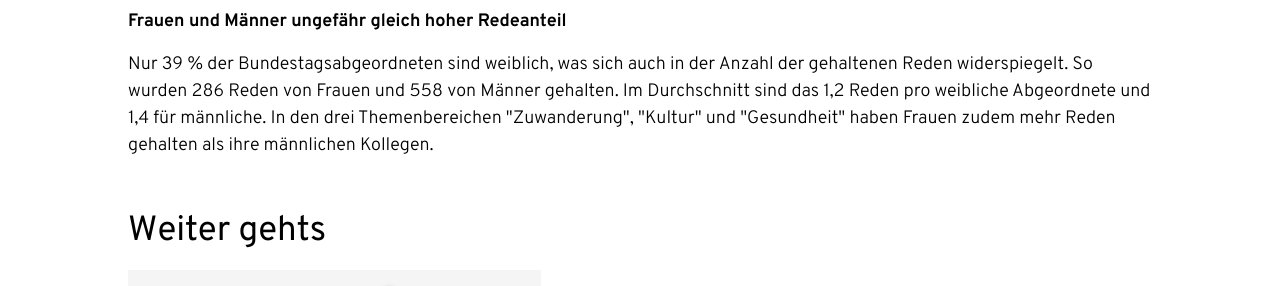
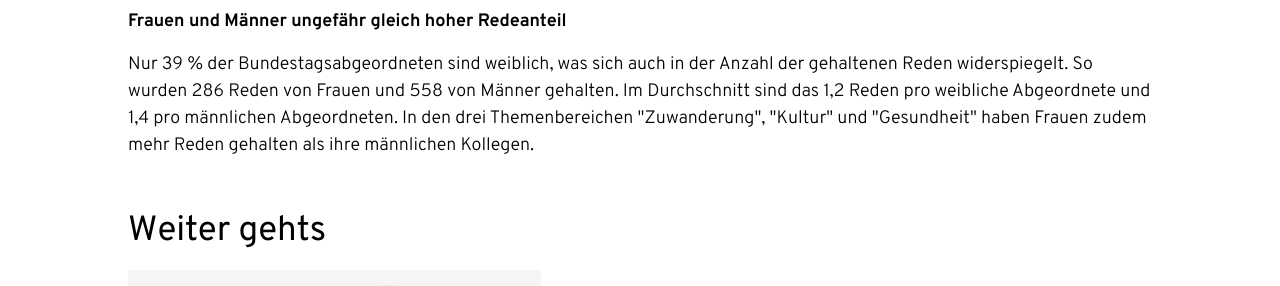
Before and after one commit to Datenschule/offenesparlament.de-frontend, a Jekyll site: the page built from analyse/redeanteile.html, in a window 1280 px wide. Shown: the part 1027-1313 px from the top of the page. Built offline with Jekyll 4.4.1, drawn with Linux system fonts in a browser that asks for light colours; comment, search, counter and statistics services are not loaded.

```diff
--- a/analyse/redeanteile.html
+++ b/analyse/redeanteile.html
@@ -32,7 +32,7 @@
 		<p>Insgesamt halten die Bundesländer mit den <a href="https://de.statista.com/statistik/daten/studie/71085/umfrage/verteilung-der-einwohnerzahl-nach-bundeslaendern/">höchsten Einwohnerzahlen</a> auch die meisten Reden im Bundestag. Dies entsteht auch dadurch, dass es in bevölkerungsreichen <a href="https://www.abgeordnetenwatch.de/bundestag/wahlrecht">Bundesländern mehr Wahlkreise</a> gibt und damit mehr Abgeordnete in den Bundestag einziehen. Thematisch naheliegend wird das Land NRW lediglich im Bereich "neue Bundesländer" überholt, und zwar von dem Bundesland Sachsen mit insgesamt 43 Reden.</p>
 
 		<p><strong>Frauen und Männer ungefähr gleich hoher Redeanteil</strong></p>
-		<p>Nur 39 % der Bundestagsabgeordneten sind weiblich, was sich auch in der Anzahl der gehaltenen Reden widerspiegelt. So wurden 286 Reden von Frauen und 558 von Männer gehalten. Im Durchschnitt sind das 1,2 Reden pro weibliche Abgeordnete und 1,4 für männliche. In den drei Themenbereichen "Zuwanderung", "Kultur" und "Gesundheit" haben Frauen zudem mehr Reden gehalten als ihre männlichen Kollegen.</p>
+		<p>Nur 39 % der Bundestagsabgeordneten sind weiblich, was sich auch in der Anzahl der gehaltenen Reden widerspiegelt. So wurden 286 Reden von Frauen und 558 von Männer gehalten. Im Durchschnitt sind das 1,2 Reden pro weibliche Abgeordnete und 1,4 pro männlichen Abgeordneten. In den drei Themenbereichen "Zuwanderung", "Kultur" und "Gesundheit" haben Frauen zudem mehr Reden gehalten als ihre männlichen Kollegen.</p>
 
 	</div>
 </div>
```
